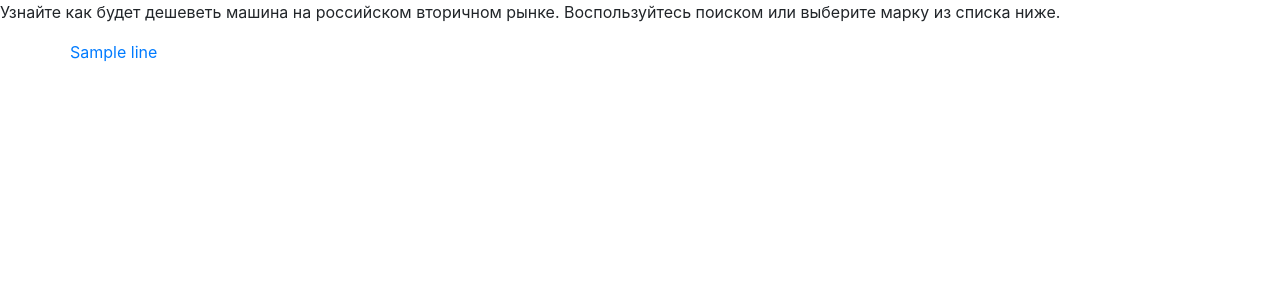
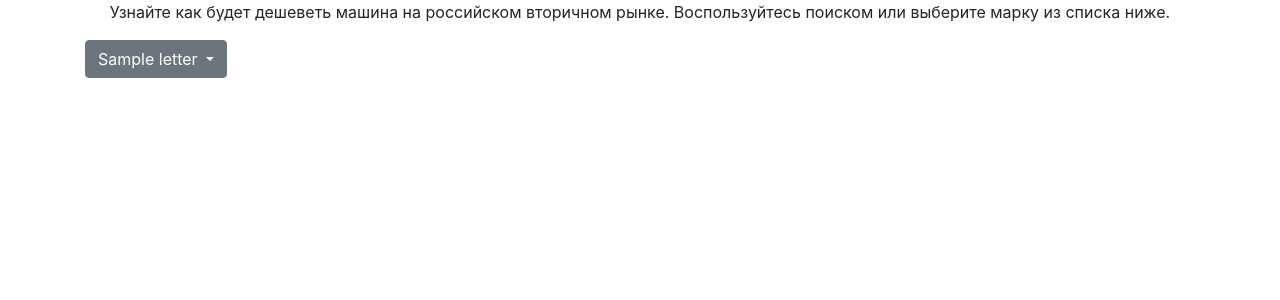
Before and after one commit to stickandstone/automatan, a Django app: template automatan/front/templates/front/index.html in a window 1280 px wide. Shown: the part 56-356 px from the top of the page. Run offline with Django 3.2, Linux system fonts and the light colour scheme; the template is opened without the code that fills it: most values are stand-ins (such as "Sample title", 1, 10 or a date in 2020); some libraries are stand-ins or nearby versions.

Commit message:
Letters added

```diff
--- a/automatan/front/templates/front/index.html
+++ b/automatan/front/templates/front/index.html
@@ -1,15 +1,25 @@
 {% extends "front/base.html" %}
 {% block content %}
-<p>Узнайте как будет дешеветь машина на российском вторичном рынке. Воспользуйтесь поиском или выберите
+<p class="text-center">Узнайте как будет дешеветь машина на российском вторичном рынке. Воспользуйтесь поиском или
+  выберите
   марку
   из списка ниже.</p>
+<div class="container">
 
-<div class="container">
-  <div class="row row-cols-3">
-    {% for line in brands %}
-    <a href=/{{line.link}}>{{line.name}} </a>
-    {% endfor %}
+  {% for letter in brands %}
+  <div class="dropdown">
+    <button class="btn btn-secondary dropdown-toggle" type="button" id="dropdownMenuButton" data-toggle="dropdown"
+      aria-haspopup="true" aria-expanded="false">
+      {{letter.letter}}
+    </button>
+    <div class="dropdown-menu" aria-labelledby="dropdownMenuButton">
+      {% for brand in letter.brands%}
+      <a class="dropdown-item" href=/{{brand.link}}>{{brand.name}}</a>
+      {% endfor %}
+    </div>
+
   </div>
+  {% endfor %}
 </div>
 
 {% endblock content %}
```
Also changed, not shown: automatan/front/models.py (+9 -0 lines), automatan/front/views.py (+25 -4 lines), automatan/front/static/front/test_slope.png.
